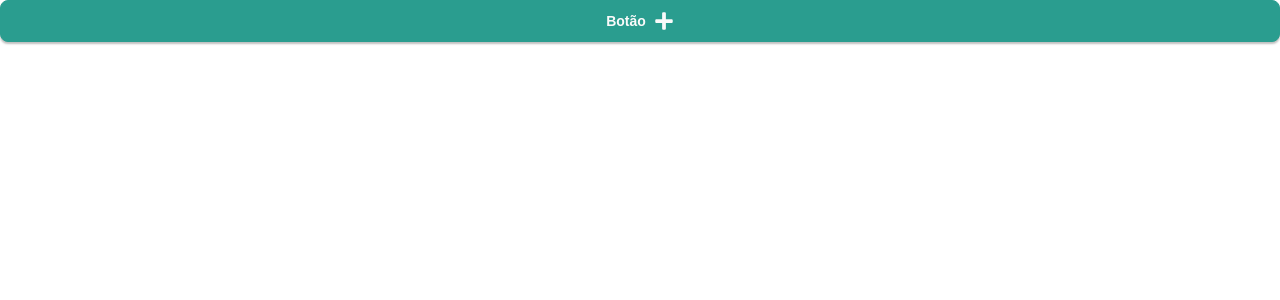
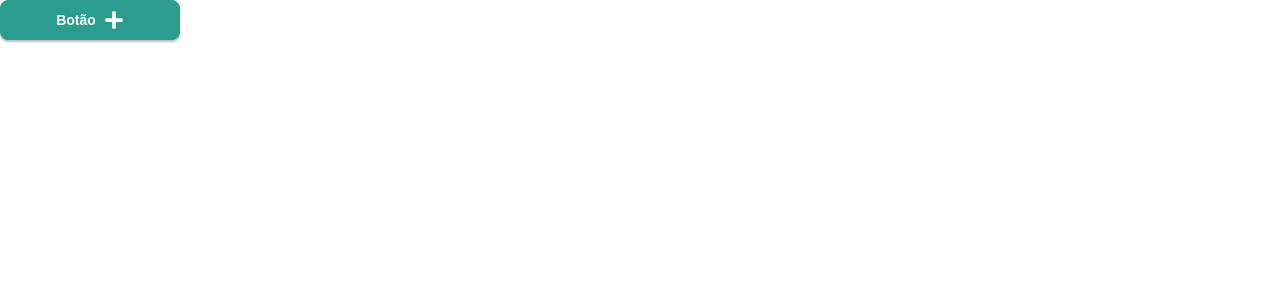
Before and after one commit to CaNeoN28/controle-farmaceutico-frontend, a Next.js app: page / in a window 1280 px wide. Shown: the top 300 px of the page. Built offline with nearby package versions, Linux system fonts and the light colour scheme.

Commit message:
Recebendo o tamanho do botão no componente

```diff
--- a/src/app/page.tsx
+++ b/src/app/page.tsx
@@ -7,7 +7,7 @@ import { FaPlus } from "react-icons/fa";
 export default function Home() {
   return (
     <>
-      <Botao fullWidth>
+      <Botao tamanho={180}>
         Botão
         <FaPlus/>
       </Botao>
--- a/src/components/Botao/Botao.module.scss
+++ b/src/components/Botao/Botao.module.scss
@@ -4,7 +4,7 @@
   justify-content: center;
 
   min-height: 40px;
-  padding: 10px 24px;
+  padding: 8px 24px;
   font-size: 14px;
   border-radius: 8px;
   gap: 8px;
--- a/src/components/Botao/index.tsx
+++ b/src/components/Botao/index.tsx
@@ -5,15 +5,15 @@ import styles from "./Botao.module.scss";
 interface Props extends React.ComponentPropsWithoutRef<"button"> {
   secundario?: boolean;
   fullWidth?: boolean;
-  icone?: JSX.Element;
+  tamanho?: number;
   children: ReactNode;
 }
 
 export default function Botao({
   secundario,
   fullWidth,
+  tamanho,
   children,
-  icone,
   ...props
 }: Props) {
   const classes = classnames({
@@ -23,8 +23,16 @@ export default function Botao({
     "box-shadow": true,
   });
 
+  const getTamanho = () => {
+    if (tamanho) {
+      return { width: tamanho };
+    }
+
+    return {};
+  };
+
   return (
-    <button className={classes} {...props}>
+    <button className={classes} style={{ ...getTamanho() }} {...props}>
       {children}
     </button>
   );
```
